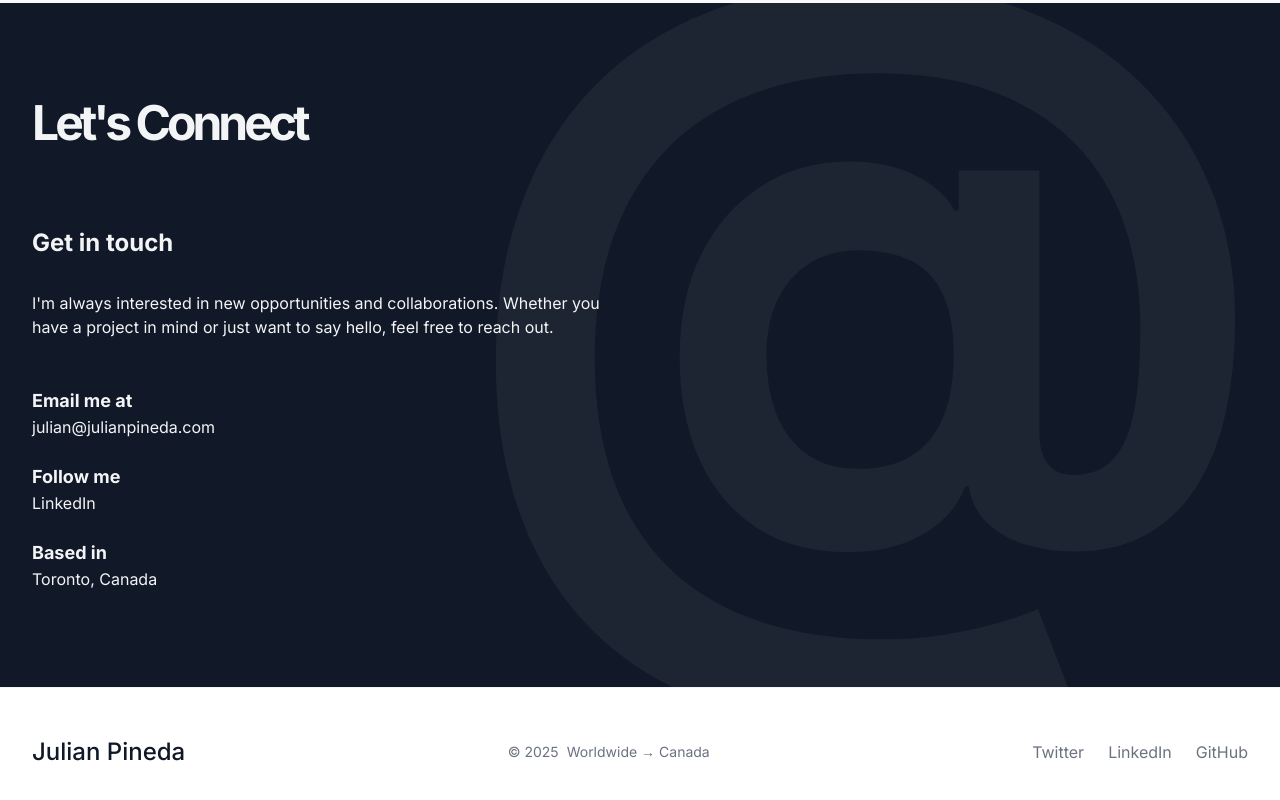
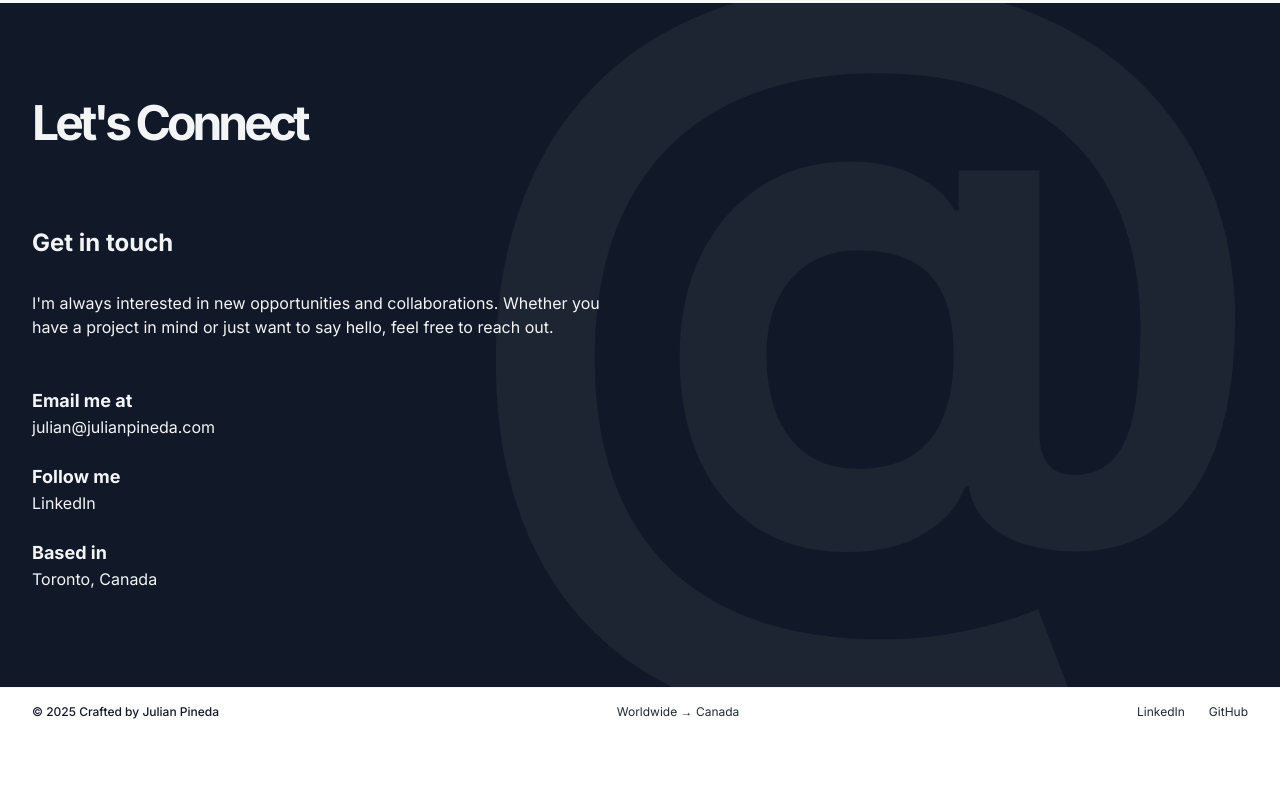
Before and after one commit to julianpinedayyz/portfolio, an Astro site: page / in a window 1280 px wide. Shown: the part 4782-5582 px from the top of the page. After the commit the page ends 5518 px from the top, so only its background shows below. Built offline with nearby package versions, Linux system fonts and the light colour scheme; Astro itself is replaced by a stand-in of ours; a web font is replaced by a local one.

Commit message:
refactor(footer): update footer styling and content
- Adjust footer padding for improved layout
- Change text size and style for better readability
- Update copyright text to include creator's name
- Correct GitHub link to point to the correct profile
- Remove unused CSS styles for cleaner code

```diff
--- a/src/components/Footer.astro
+++ b/src/components/Footer.astro
@@ -2,43 +2,35 @@
 const currentYear = new Date().getFullYear();
 ---
 
-<footer class="py-12 border-t border-gray-100 bg-white">
+<footer class="py-4 border-t border-gray-100 bg-white">
   <div class="site-container">
     <div class="flex flex-col md:flex-row justify-between items-center gap-6">
-      <div class="text-2xl font-medium text-gray-900">Julian Pineda</div>
+      <div class="text-xs font-medium text-gray-900">
+        <span>&copy; {currentYear}</span>
+        Crafted by Julian Pineda
+      </div>
 
-      <div class="flex items-center gap-2 text-gray-500 text-sm">
-        <span>&copy; {currentYear}</span>
+      <div class="flex items-center gap-2 text-gray-800 text-xs">
         <span>Worldwide → Canada</span>
       </div>
 
       <div class="flex gap-6 items-center">
         <a
-          href="https://twitter.com/julianpineda"
-          target="_blank"
-          rel="noopener noreferrer"
-          aria-label="Twitter"
-          class="text-gray-500 hover:text-lime-400 transition-colors"
-        >
-          Twitter
-        </a>
-
-        <a
           href="https://linkedin.com/in/julianpinedayyz"
           target="_blank"
           rel="noopener noreferrer"
           aria-label="LinkedIn"
-          class="text-gray-500 hover:text-lime-400 transition-colors"
+          class="text-gray-800 hover:text-gray-900 transition-colors text-xs"
         >
           LinkedIn
         </a>
 
         <a
-          href="https://github.com/julianpineda"
+          href="https://github.com/julianpinedayyz"
           target="_blank"
           rel="noopener noreferrer"
           aria-label="GitHub"
-          class="text-gray-500 hover:text-lime-400 transition-colors"
+          class="text-gray-800 hover:text-gray-900 transition-colors text-xs"
         >
           GitHub
         </a>
@@ -46,10 +38,3 @@ const currentYear = new Date().getFullYear();
     </div>
   </div>
 </footer>
-
-<style>
-  #scroll-to-top.visible {
-    opacity: 1;
-    visibility: visible;
-  }
-</style>
```
